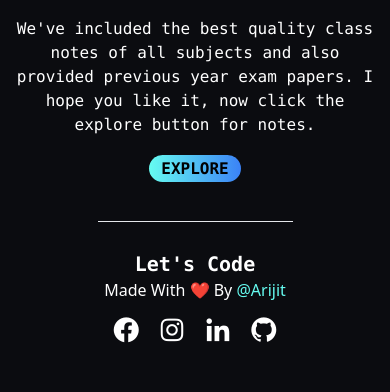
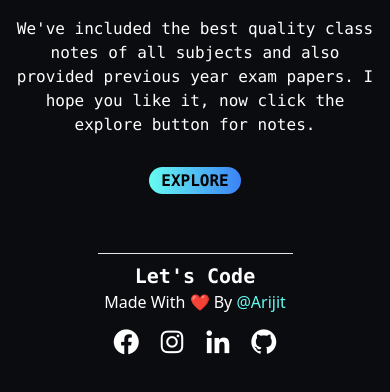
Before and after one commit to rohanroc/letscode-cs, a website built with Vite: page college-notes.html in a window 390 px wide. Shown: the part 352-744 px from the top of the page. Built offline with nearby package versions, Linux system fonts and the light colour scheme.

Commit message:
fix styling

```diff
--- a/college-notes.html
+++ b/college-notes.html
@@ -58,14 +58,14 @@
                         papers. I hope you like it, now click the explore button for notes.</p>
                 </div>
                 <div class="sub-box-btn text-center font-mono">
-                    <button class="btn my-5 m-auto"><a href="jisu-notes.html"
+                    <button class="btn my-8 m-auto"><a href="jisu-notes.html"
                             class="btn-a text-black bg-gradient-to-r from-[#66FCF1] to-blue-500 rounded-3xl px-3 py-1 sm:px-4 sm:py-1.5 sm:text-lg hover:bg-gradient-to-r hover:from-[#a5dcd8] hover:to-blue-400 hover:text-black font-bold xl:px-5 xl:py-2 lg:my-3">EXPLORE</a></button>
                 </div>
             </div>
         </div>
     </section>
 
-    <hr class="main-hr w-1/2 m-auto my-5 mb-7 md:hidden">
+    <hr class="main-hr w-1/2 m-auto my-2 mt-7 md:hidden">
 
     <footer class="md:hidden">
         <div class="footer-container text-center">
```
Also changed, not shown: style.css.
